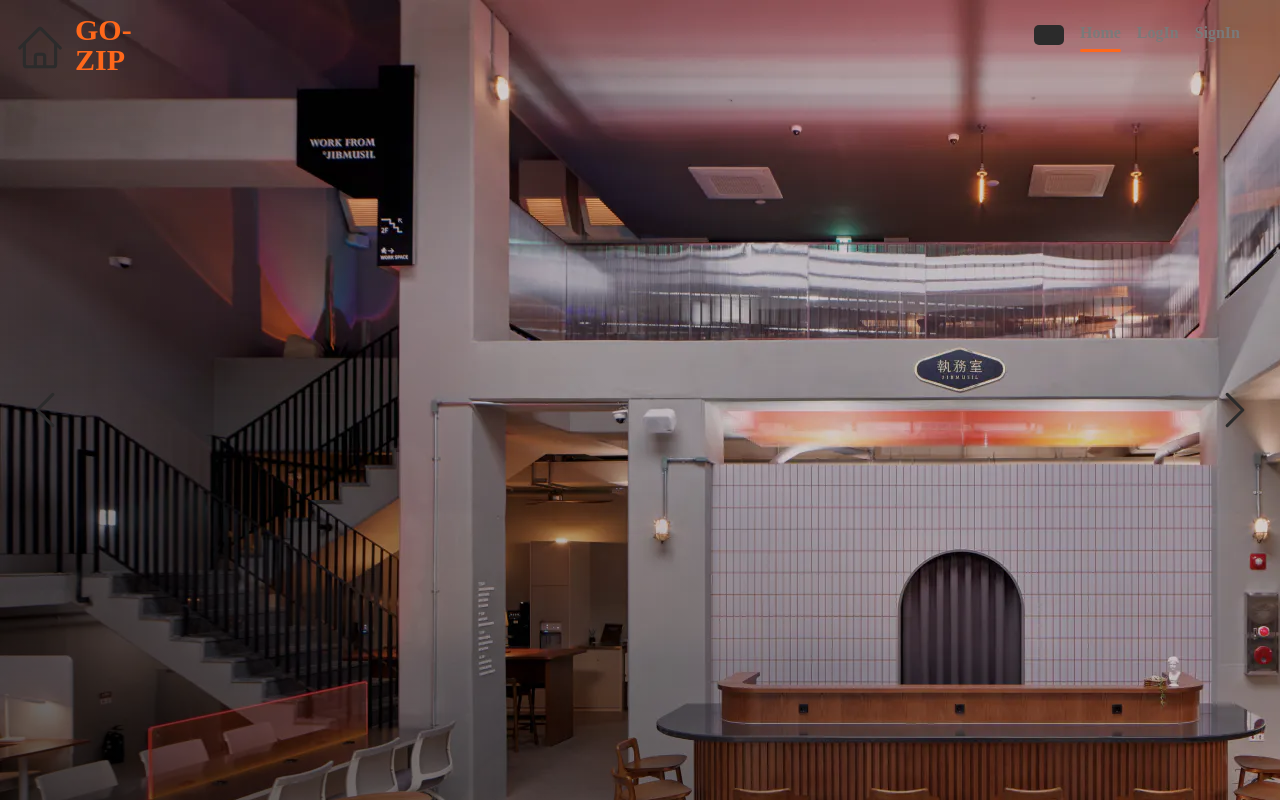
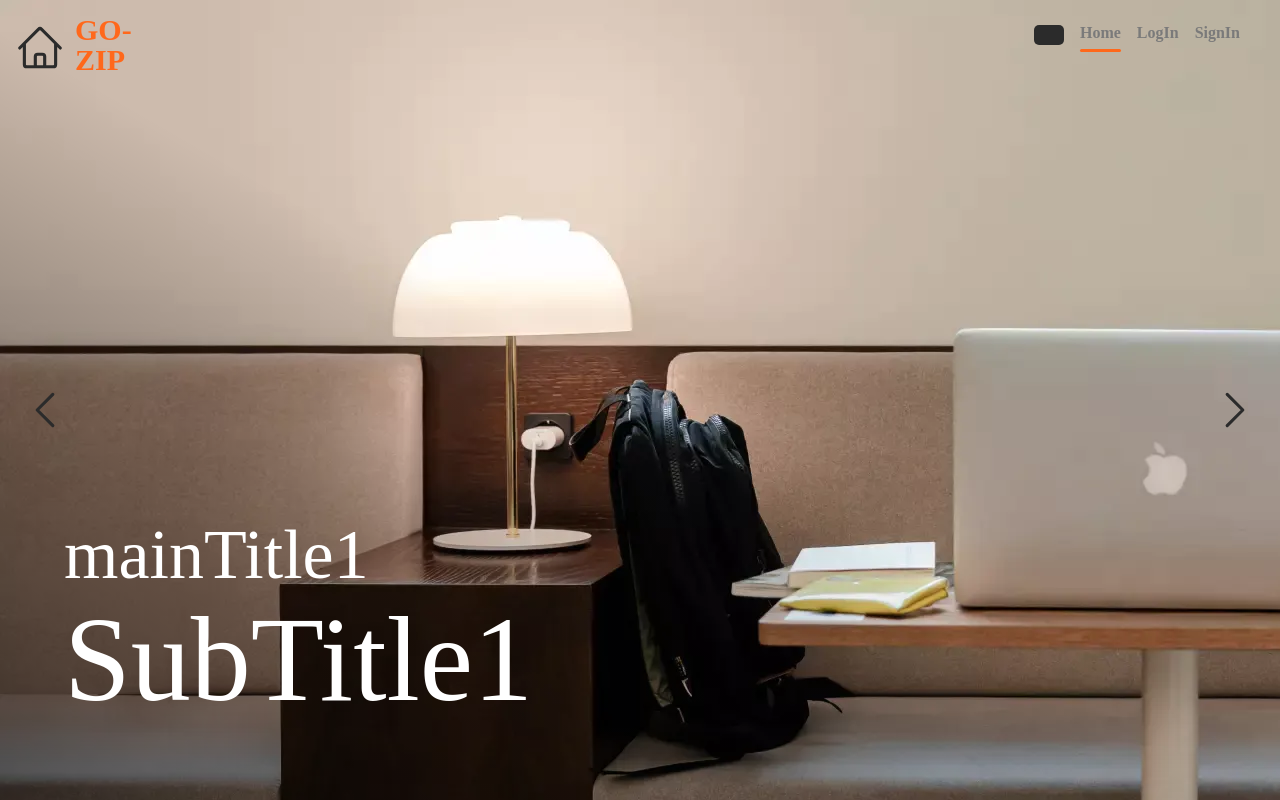
Before and after one commit to PLMOW/GO-ZIP-FE, a React (Create React App) app: page / in a window 1280 px wide. Built offline with nearby package versions, Linux system fonts and the light colour scheme; no server answers.

Commit message:
feat: Carousel Text 컴포넌트 적용

```diff
--- a/src/components/slider/CarouselComponent.tsx
+++ b/src/components/slider/CarouselComponent.tsx
@@ -1,11 +1,18 @@
 import styled from 'styled-components';
 import { motion } from 'framer-motion';
+import CarouselText from './CarouselText';
+
+export type textDataType = {
+  mainTitle: string;
+  subTitle: string;
+};
 
 interface CarouselComponentProps {
   imgSrc: string;
+  textData: textDataType;
 }
 
-const CarouselComponent = ({ imgSrc }: CarouselComponentProps) => {
+const CarouselComponent = ({ imgSrc, textData }: CarouselComponentProps) => {
   return (
     <Wrapper
       variants={carouselVariants}
@@ -15,6 +22,7 @@ const CarouselComponent = ({ imgSrc }: CarouselComponentProps) => {
       layoutId="ca"
     >
       <Image imgSrc={imgSrc} />
+      <CarouselText textData={textData} />
     </Wrapper>
   );
 };
```
